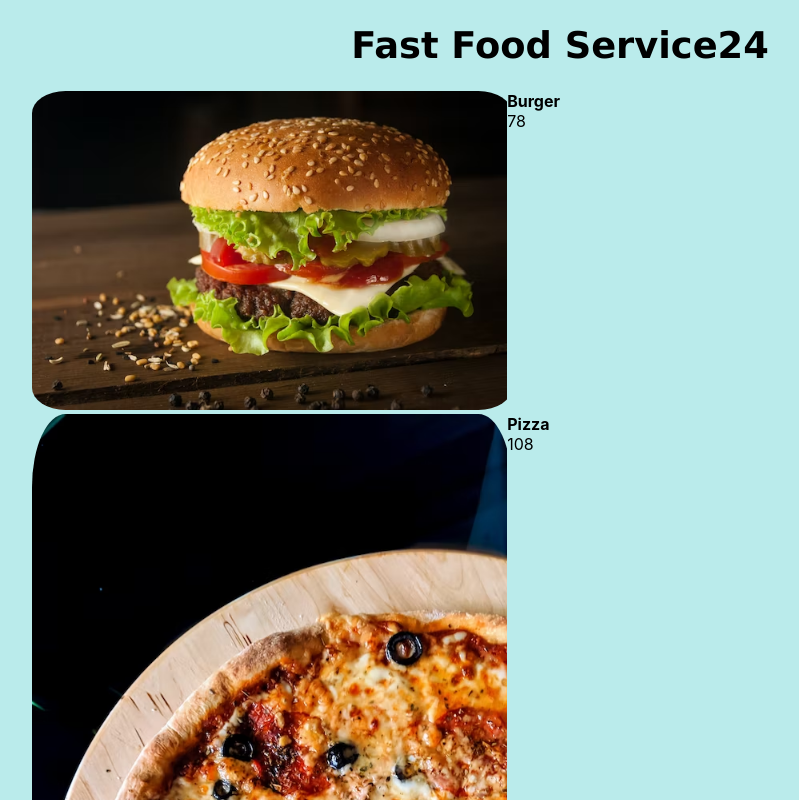
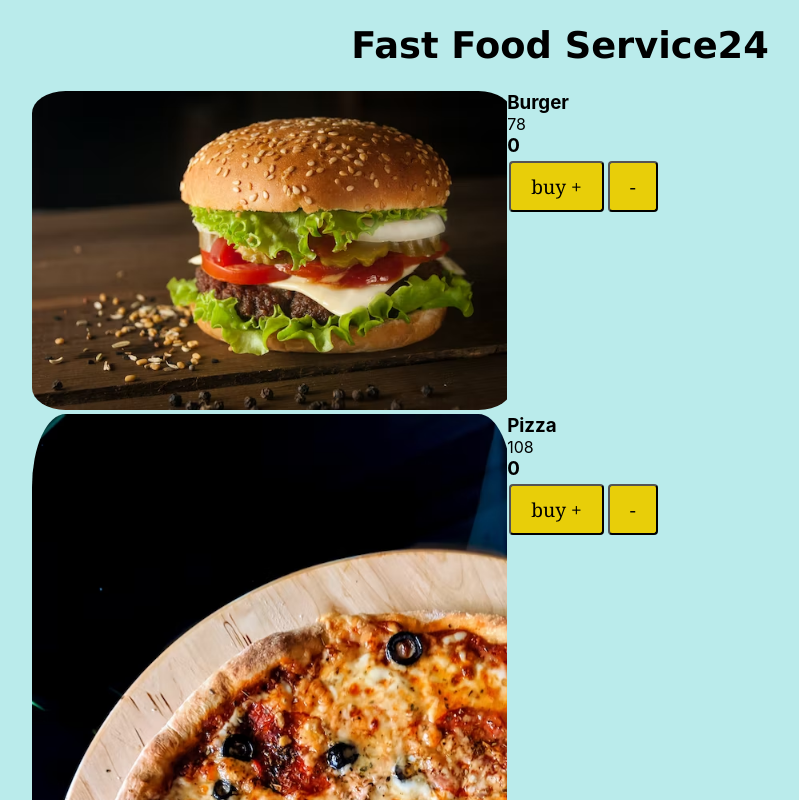
Before and after one commit to MuhammadJaff/FastFoodService24, a React (Create React App) app: page / in a window 1280 px wide. Shown: the top 800 px of the page, without its empty margins (80-879 px from the left). Built offline with nearby package versions, Linux system fonts and the light colour scheme.

Commit message:
Some button and function change

```diff
--- a/src/App.css
+++ b/src/App.css
@@ -25,7 +25,23 @@
   border-radius: 7%;
 }
 .mainBlock .fragment .imageBlock :hover {
-  transform: scale(1.07);
+  transform: scale(1.03);
   transition: 0.7s ease-in;
-  opacity: 90%;
+  opacity: 98%;
+}
+.mainBlock .fragment .textBlock .buttonContainer {
+  display: flex;
+}
+.mainBlock .fragment .textBlock .buttonContainer .button {
+  padding: 10px 20px;
+  background-color: #e8ce09; /* Green background color */
+  color: white; /* White text color */
+  text-align: center;
+  text-decoration: none;
+  font-family: Georgia, Times, "Times New Roman", serif;
+  font-size: 1.2rem;
+  color: black;
+  margin: 4px 2px;
+  cursor: pointer;
+  border-radius: 4px;
 }/*# sourceMappingURL=App.css.map */
--- a/src/App.js
+++ b/src/App.js
@@ -1,25 +1,11 @@
-import React, { Fragment } from 'react';
-import { useState } from 'react';
+import React from 'react';
 import './App.css';
-import Data from './Data';
+import Menu from './Menu';
 
 function App() {
     return (
       	<div className="App">
-			<section className='mainBlock'>
-				<h1 className='title'>Fast Food Service24</h1>
-					{Data.map((elem)=>(
-						<div className="fragment" key={elem.id}>
-							<div className='imageBlock'>
-								<img className='imageItself' src={elem.image}/>
-							</div>
-							<div className='textBlock'>
-								<h4>{elem.name}</h4>
-								<p>{elem.price}</p>
-							</div>
-						</div>
-					))}
-			</section>
+			<Menu/>
       	</div>
     );
 }
--- a/src/App.scss
+++ b/src/App.scss
@@ -28,14 +28,31 @@
                 border-radius: 7%;
 
             }:hover{
-                transform: scale(1.07);
+                transform: scale(1.03);
                 // transform: rotateZ(1deg);
                 transition: .7s ease-in;
-                opacity: 90%;
+                opacity: 98%;
             }
         }
         .textBlock{
-            // -ms-flex-order: 1;
+            .buttonContainer {
+                display: flex;
+                // justify-content: space-evenly;
+                .button {
+                    padding: 10px 20px;
+                    background-color: #e8ce09; /* Green background color */
+                    color: white; /* White text color */
+                    text-align: center;
+                    text-decoration: none;
+                    // display: inline-block;
+                    font-family:Georgia, Times, 'Times New Roman', serif;
+                    font-size: 1.2rem;
+                    color: black;
+                    margin: 4px 2px;
+                    cursor: pointer;
+                    border-radius: 4px;
+                }
+            }
         }
     }
 }
--- a/src/Data.js
+++ b/src/Data.js
@@ -7,18 +7,24 @@ import Lavash from './images/Lavash2.jpg';
         name:"Burger",
         price:78,
         image:Burger,
+        count:0,
+        total:0
     },
     {
         id:2,
         name:"Pizza",
         price:108,
         image:Pizza,
+        count:0,
+        total:0
     },
     {
       id:3,
       name:"Lavash",
       price:98,
       image:Lavash,
+      count:0,
+      total:0
   }
   ]
 export default Data;
--- /dev/null
+++ b/src/Menu.js
@@ -0,0 +1,55 @@
+import React from 'react'
+import Data from './Data';
+import { useState } from 'react';
+
+function Menu() {
+    const [data,setData] = useState(Data);
+    function AddOne(e){
+        const changeItem = data.map(elem=>{
+            if(elem.id == e.id){
+                return {...elem,count:++elem.count,total:elem.total+elem.price};
+            }
+
+            return elem;
+        });
+        setData(changeItem);
+        console.log(e.total);
+    }
+    function RemoveOne(e){
+        const changeItem = data.map(elem=>{
+            if(elem.id == e.id && e.count>0){
+                return {...elem,count:--elem.count,total:elem.total-elem.price};
+            }
+
+            return elem;
+        });
+        setData(changeItem);
+        console.log(e.total);
+    }
+
+  return (
+    <div>
+        <section className='mainBlock'>
+				<h1 className='title'>Fast Food Service24</h1>
+					{data.map((elem)=>(
+						<div className="fragment" key={elem.id}>
+							<div className='imageBlock'>
+								<img className='imageItself' src={elem.image}/>
+							</div>
+							<div className='textBlock'>
+								<h3>{elem.name}</h3>
+								<p>{elem.price}</p>
+                                <h3>{elem.count}</h3>
+
+                                <div className='buttonContainer'>
+                                    <button className='button' onClick={()=>AddOne(elem)}>buy +</button>
+                                    <button className='button' onClick={()=>RemoveOne(elem)}> -</button>
+                                </div>
+							</div>
+						</div>
+					))}
+			</section>
+    </div>
+  )
+}
+export default Menu;
```
Also changed, not shown: 1 other file (tests, documents, lock files or other folders).
